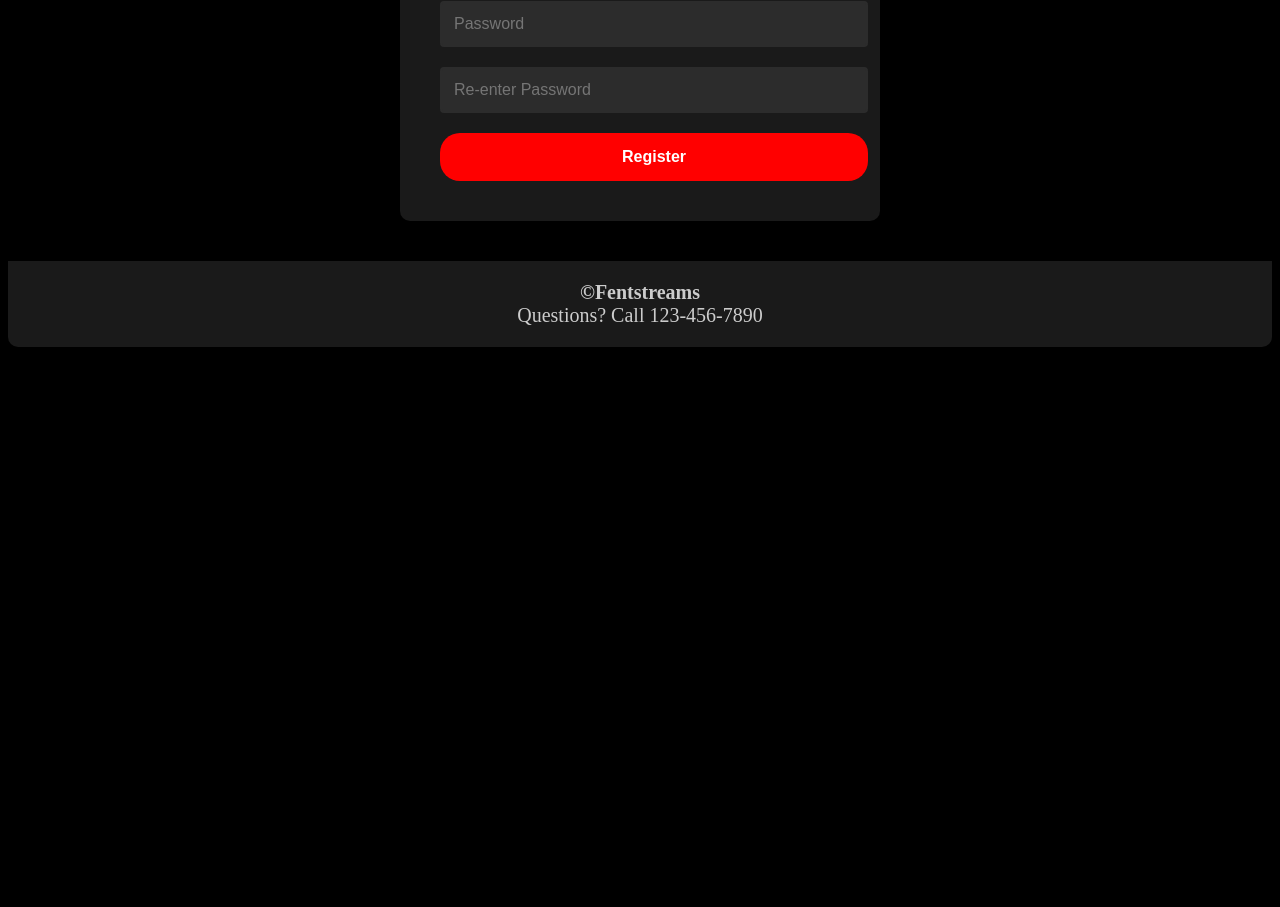
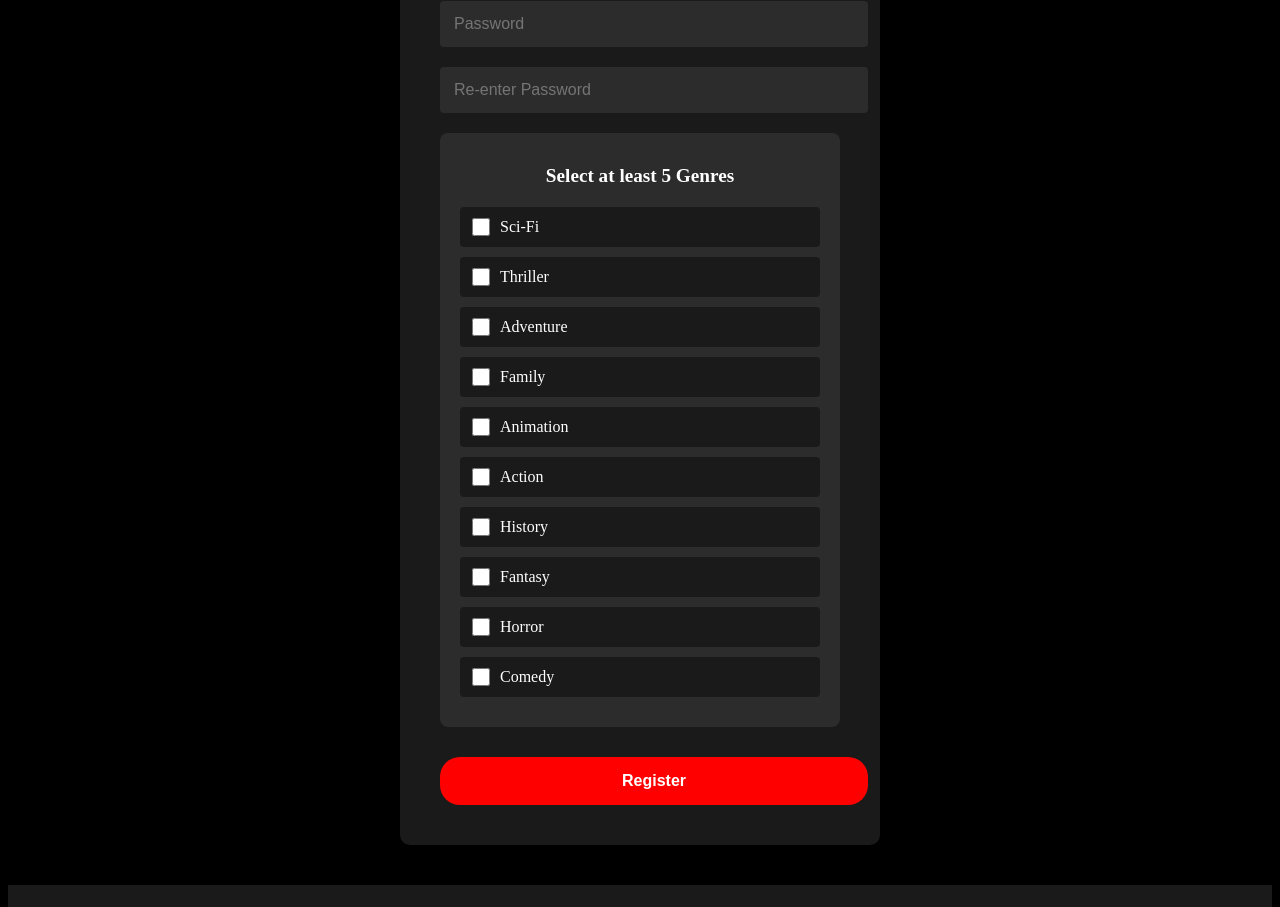
Before and after one commit to JacksonHuang312/assignment6, a React (Vite) app: page /register in a window 1280 px wide. Shown: the part 499-1406 px from the top of the page. Before the commit the page ends 854 px from the top, so only its background shows below. Built offline with nearby package versions, Linux system fonts and the light colour scheme.

Commit message:
Added genre selection in register view

```diff
--- a/src/Views/RegisterView.css
+++ b/src/Views/RegisterView.css
@@ -84,3 +84,62 @@
     outline: none;
     border-color: #666666;
 }
+
+/* ...existing code... */
+
+.Genre-select {
+    background-color: #2c2c2c;
+    padding: 20px;
+    border-radius: 8px;
+    margin-bottom: 30px;
+}
+
+.Genre-select h1 {
+    color: white;
+    font-size: 1.2rem;
+    margin-bottom: 20px;
+    text-align: center;
+}
+
+.Genre-select-group {
+    display: flex;
+    align-items: center;
+    margin-bottom: 10px;
+    padding: 8px;
+    background-color: #1a1a1a;
+    border-radius: 4px;
+    transition: background-color 0.3s ease;
+}
+
+.Genre-select-group:hover {
+    background-color: #333333;
+}
+
+.Genre-select-group input[type="checkbox"] {
+    width: 18px;
+    height: 18px;
+    margin-right: 10px;
+    cursor: pointer;
+    accent-color: #ff0000;
+}
+
+.Genre-select-group label {
+    color: white;
+    font-size: 1rem;
+    cursor: pointer;
+    user-select: none;
+}
+
+.Genre-select-group input[type="checkbox"]:checked + label {
+    color: #ff0000;
+    font-weight: bold;
+}
+
+.error-message {
+    color: #ff0000;
+    background-color: rgba(255, 0, 0, 0.1);
+    padding: 10px;
+    border-radius: 4px;
+    margin-bottom: 20px;
+    text-align: center;
+}
--- a/src/Views/RegisterView.jsx
+++ b/src/Views/RegisterView.jsx
@@ -5,6 +5,19 @@ import Footer from "../components/Footer";
 
 function Register() {
     const navigate = useNavigate();
+
+    const registerInputs = [
+        { type: "text", placeholder: "First Name" },
+        { type: "text", placeholder: "Last Name" },
+        { type: "email", placeholder: "Email" },
+        { type: "password", placeholder: "Password" },
+        { type: "password", placeholder: "Re-enter Password" }
+    ];
+
+    const genres = [
+        "Sci-Fi", "Thriller", "Adventure", "Family", "Animation",
+        "Action", "History", "Fantasy", "Horror", "Comedy"
+    ];
 
     const handleSubmit = (e) => {
         e.preventDefault();
@@ -18,20 +31,19 @@ function Register() {
                 <div className="Register-box">
                     <h2>Register to Continue</h2>
                     <form onSubmit={handleSubmit}>
-                        <div className="Register-group">
-                            <input type="text" placeholder="First Name" required />
-                        </div>
-                        <div className="Register-group">
-                            <input type="text" placeholder="Last Name" required />
-                        </div>
-                        <div className="Register-group">
-                            <input type="email" placeholder="Email" required />
-                        </div>
-                        <div className="Register-group">
-                            <input type="password" placeholder="Password" required />
-                        </div>
-                        <div className="Register-group">
-                            <input type="password" placeholder="Re-enter Password" required />
+                        {registerInputs.map((input, index) => (
+                            <div className="Register-group" key={index}>
+                                <input type={input.type} placeholder={input.placeholder} required />
+                            </div>
+                        ))}
+                        <div className="Genre-select">
+                            <h1>Select at least 5 Genres</h1>
+                            {genres.map(genre => (
+                                <div className="Genre-select-group" key={genre}>
+                                    <input type="checkbox" id={genre} name={genre} value={genre} />
+                                    <label htmlFor={genre}>{genre}</label>
+                                </div>
+                            ))}
                         </div>
                         <button type="submit" className="Register-button">Register</button>
                     </form>
```
